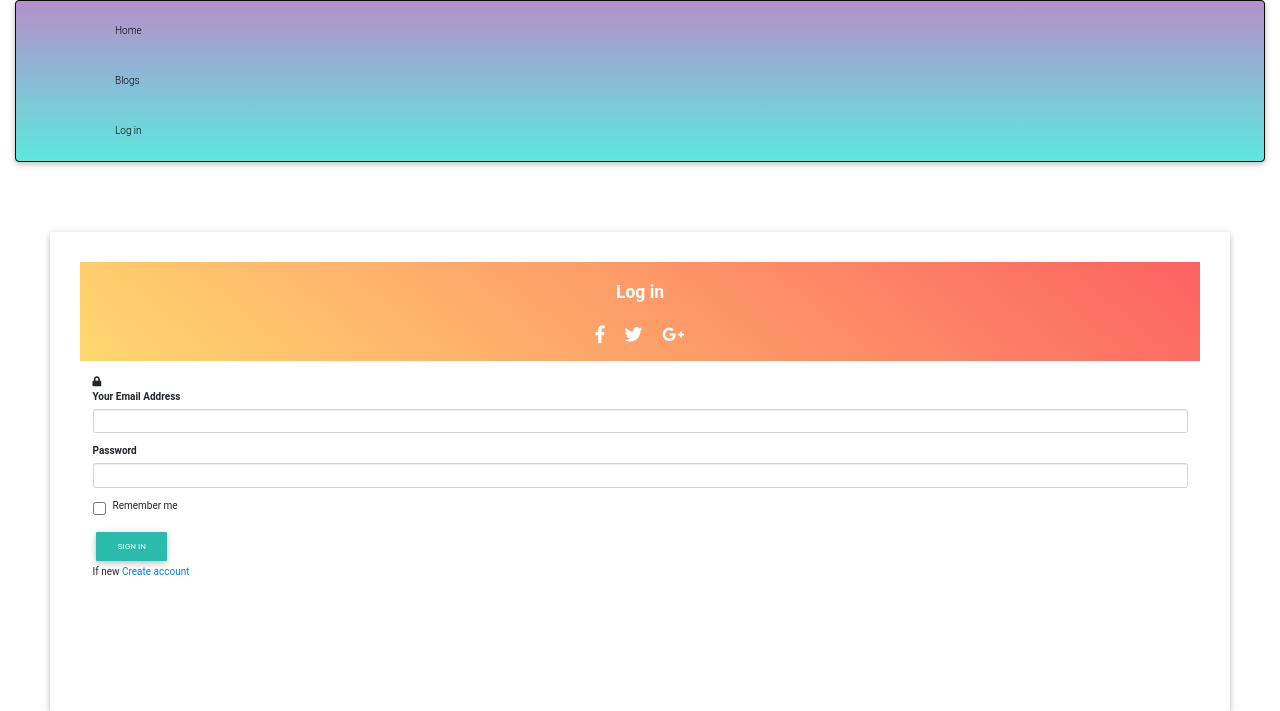
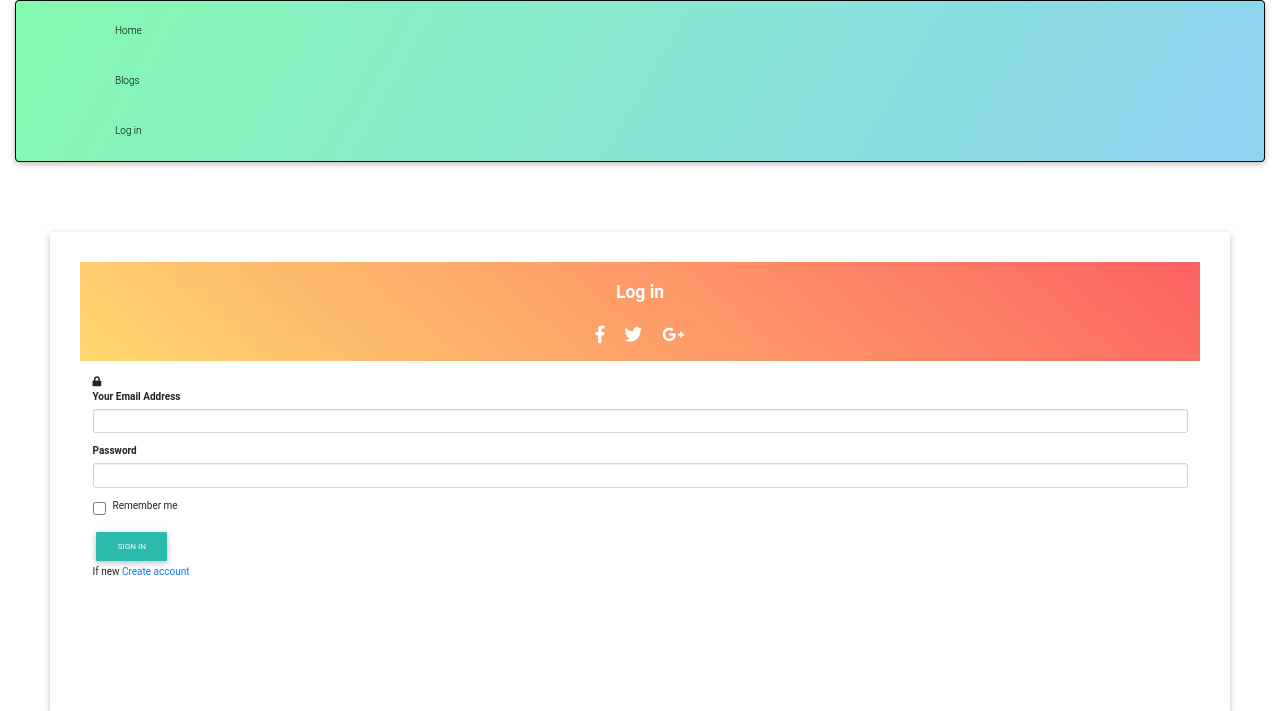
Before and after one commit to Juliet-jay/code-blog, a Flask app: page /authenticate/login in a window 1280 px wide. Shown: the top 711 px of the page. Run offline with Flask 2, Linux system fonts and the light colour scheme; parts of the project's set-up code (start-up, migrations or seed data) failed here and were passed over; some libraries are stand-ins or nearby versions.

Commit message:
styed the navbar

```diff
--- a/app/templates/navbar.html
+++ b/app/templates/navbar.html
@@ -4,7 +4,7 @@
 {% block navbar %}
     <div class="container-fluid ">
 
-        <div class="navbar navbar-inverse near-moon-gradient" role="navigation" >
+        <div class="navbar navbar-inverse tempting-azure-gradient" role="navigation" >
 
             <div class="container">
 
```
